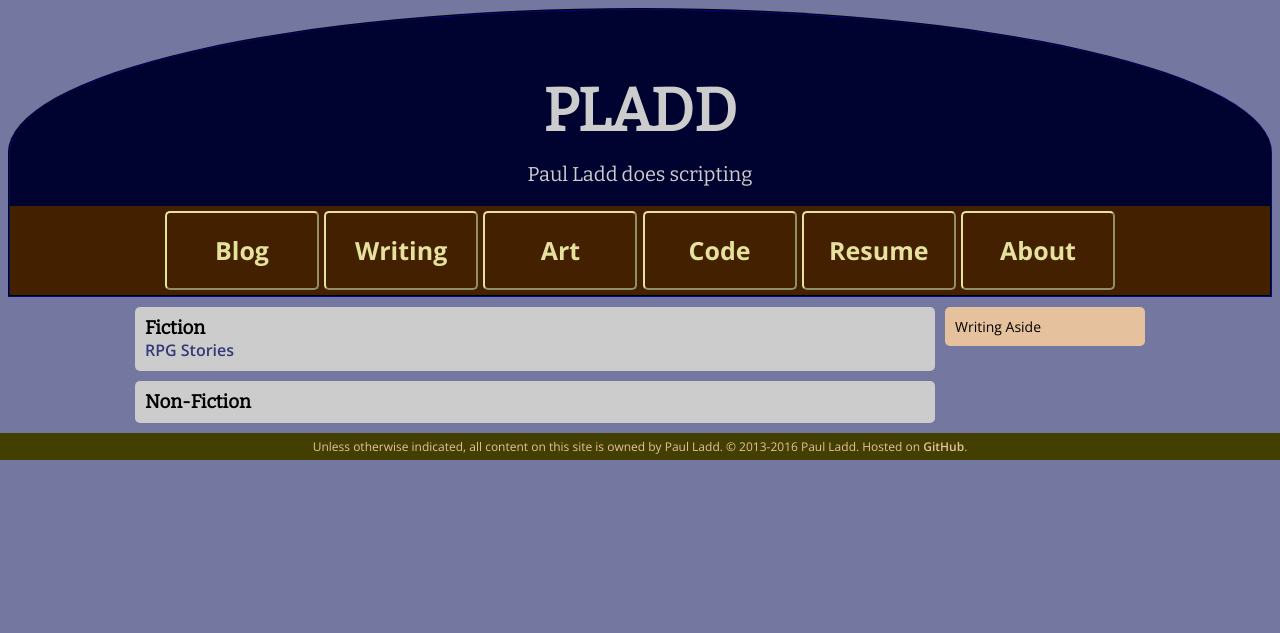
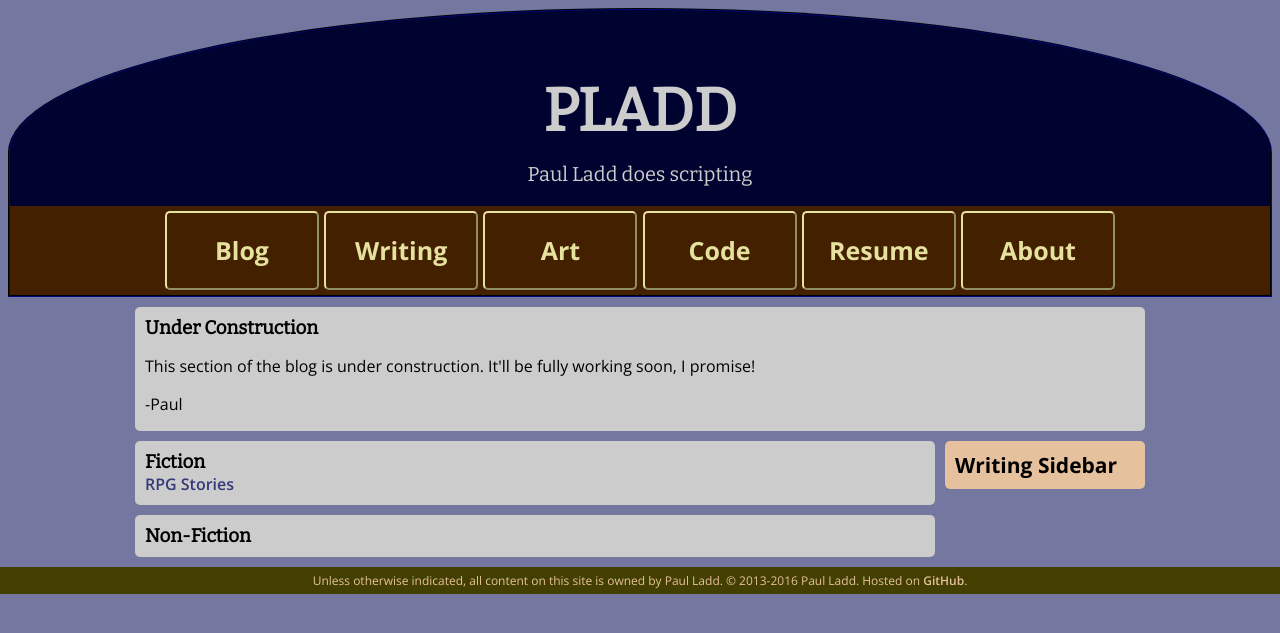
Before and after one commit to itspladd/personal-website-old, a Jekyll site: the page built from writing/index.html, in a window 1280 px wide. Shown: the top 633 px of the page. Built offline with Jekyll 4.4.1, drawn with Linux system fonts in a browser that asks for light colours.

Commit message:
New writing.html layout

```diff
--- /dev/null
+++ b/_layouts/writing.html
@@ -0,0 +1,11 @@
+---
+layout: default
+---
+    <section class="fullscreen">
+        <article>
+            <h1>Under Construction</h1>
+            <p>This section of the blog is under construction. It'll be fully working soon, I promise!</p>
+            <p>-Paul</p>
+        </article>
+    </section>
+    {{ content }}
--- a/writing/index.html
+++ b/writing/index.html
@@ -1,9 +1,10 @@
 ---
-layout: default
+layout: writing
 title: "Paul Ladd Does Words, Art, and Code"
 ---
-
-<aside class="sidebar"><p>Writing Aside</p></aside>
+<aside class="sidebar">
+    <h1>Writing Sidebar</h1>
+</aside>
 <section>
     <article>
         <h1>Fiction</h1>
--- a/writing/rpg_stories/index.html
+++ b/writing/rpg_stories/index.html
@@ -1,13 +1,12 @@
 ---
-layout: default
+layout: writing
 title: "RPG Stories: Paul Ladd Does Words, Art, and Code"
 ---
-
 
 <section class="fullscreen">
     <article>
         <h1>RPG Short Stories</h1>
-        <p>Lots of D&amp;D sessions end up being too damn funny to leave alone, so I write them up as short(ish) stories. I promise, only, like, <em>half</em> of the profanity is author-inserted. The rest was already there.</p>
+        <p>Some D&amp;D sessions end up being too damn funny to leave alone, so I write them up as short(ish) stories. I promise, only, like, <em>half</em> of the profanity is author-inserted. The rest was already there.</p>
         <p>Seriously, though, there are <strong>so many bad words</strong> ahead. And while there's no explicit adult content, there's definitely a non-trivial amount of innuendo. Just so's you know.</p>
     </article>
 </section>
```
